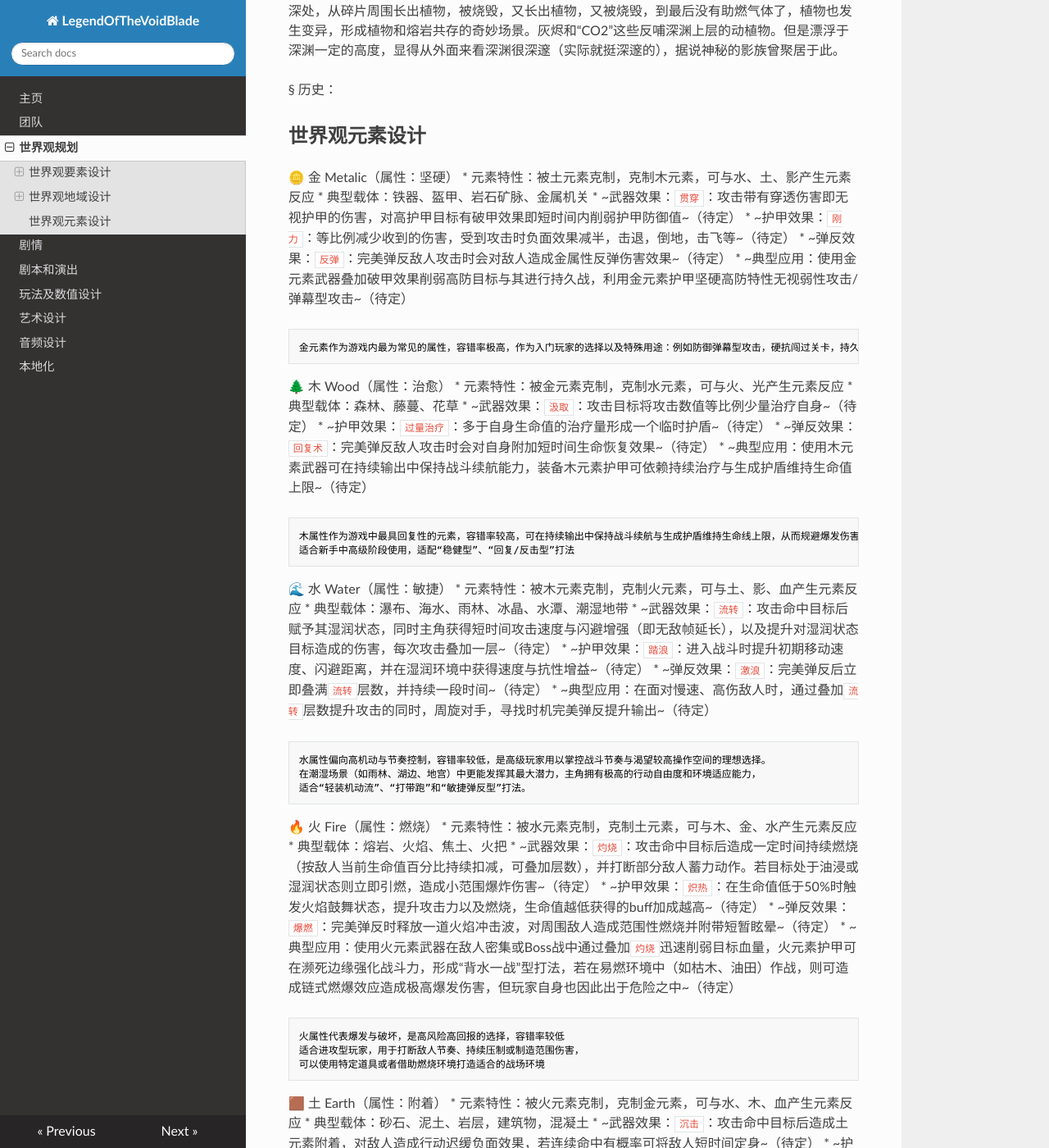
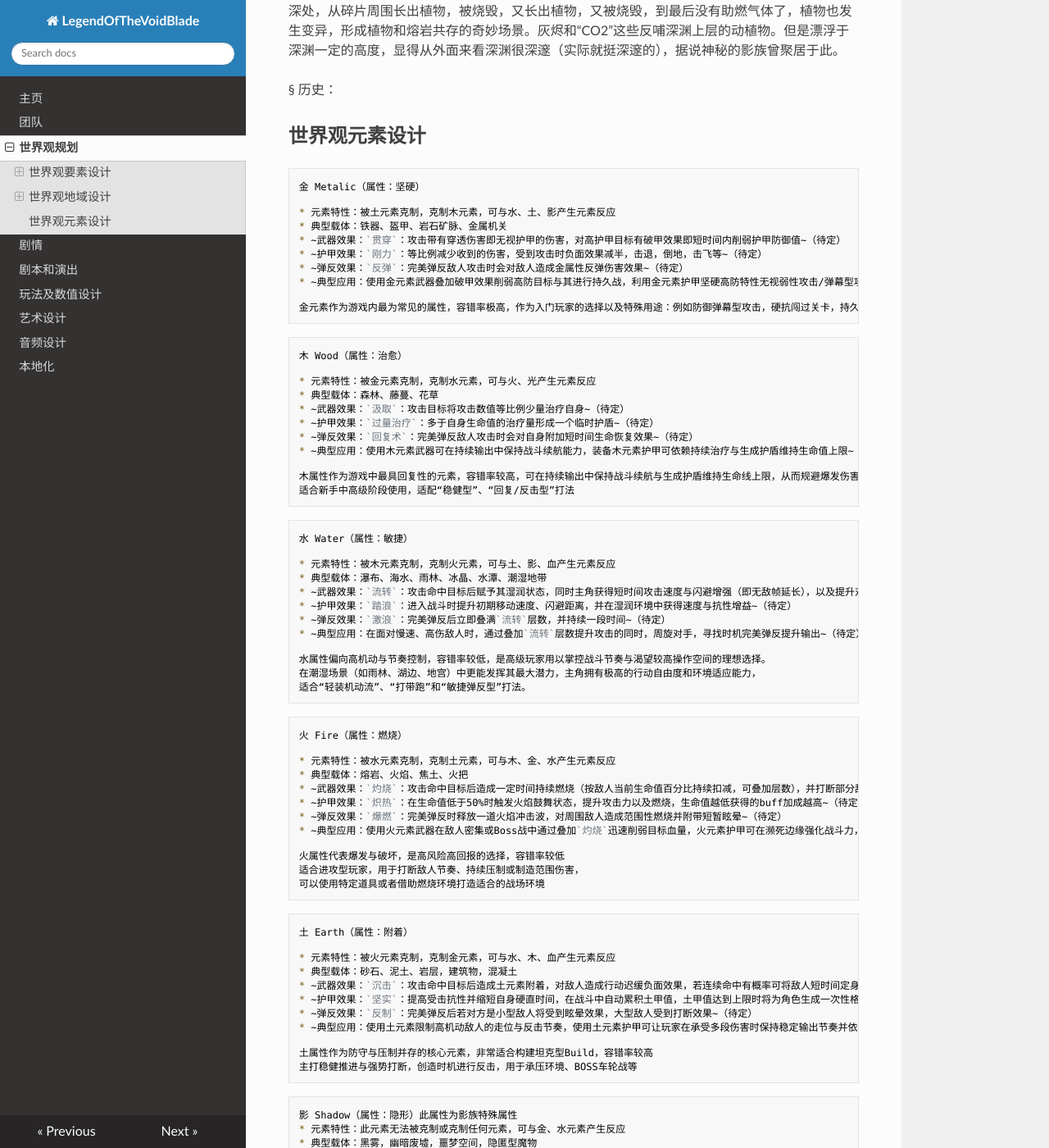
Before and after one commit to PowerForLoveGroup/LegendOfTheVoidBlade, an MkDocs documentation site: the page built from docs/docs/worldview_planning.md, in a window 1280 px wide and 1400 px high, scrolled down 6451 px. Shown: the whole window at 82% size. Built offline with MkDocs 1.6.1, drawn with Linux system fonts in a browser that asks for light colours; nearby versions of some CDN libraries; some of the changed text lies outside the part shown.

Commit message:
Update plan page

````diff
--- a/docs/docs/plot.md
+++ b/docs/docs/plot.md
@@ -36,7 +34,7 @@
 
 一切，正在开始。
 
-## 异世界之始
+# 异世界之始
 
 主角环视四周，仿佛自己来到了一个陌生从未来过的地方，四周阴沉沉的，危机四起的感觉
 他环顾四周，眼前是大片苍灰色的古老石板，天空呈现出不属于现实世界的灰蓝色，建筑的废墟缄默地在视线的两旁展开
@@ -84,7 +82,7 @@
 
 风裹挟着尘埃掠过废墟，那些青色光点此刻看来，像极了无数窥视的眼睛。
 
-## 第一章：初始之境 · 血色荒芜
+# 第一章：初始之境 · 血色荒芜
 
 暗红色的天穹低垂，如同凝固的血幕，笼罩着这片死寂的大地。狂风裹挟着灰烬，在龟裂的土地上翻滚，仿佛连空气都带着腐朽的气息。主角蜷曲着身子跪在这片焦土之上，膝盖早已被滚烫的地表灼得血肉模糊——这里的地壳仍在缓慢蠕动，基底断裂的震颤让岩层尖刺如活物般生长。
 
--- a/docs/docs/worldview_planning.md
+++ b/docs/docs/worldview_planning.md
@@ -172,78 +172,94 @@
 
 ## 世界观元素设计
 
-🪙 金 Metalic（属性：坚硬）
+```
+金 Metalic（属性：坚硬）
+
 * 元素特性：被土元素克制，克制木元素，可与水、土、影产生元素反应
 * 典型载体：铁器、盔甲、岩石矿脉、金属机关
 * ~武器效果：`贯穿`：攻击带有穿透伤害即无视护甲的伤害，对高护甲目标有破甲效果即短时间内削弱护甲防御值~（待定）
 * ~护甲效果：`刚力`：等比例减少收到的伤害，受到攻击时负面效果减半，击退，倒地，击飞等~（待定）
 * ~弹反效果：`反弹`：完美弹反敌人攻击时会对敌人造成金属性反弹伤害效果~（待定）
 * ~典型应用：使用金元素武器叠加破甲效果削弱高防目标与其进行持久战，利用金元素护甲坚硬高防特性无视弱性攻击/弹幕型攻击~（待定）
-```
+
 金元素作为游戏内最为常见的属性，容错率极高，作为入门玩家的选择以及特殊用途：例如防御弹幕型攻击，硬抗闯过关卡，持久战，车轮战等打法
 ```
 
-🌲 木 Wood（属性：治愈）
+```
+木 Wood（属性：治愈）
+
 * 元素特性：被金元素克制，克制水元素，可与火、光产生元素反应
 * 典型载体：森林、藤蔓、花草
 * ~武器效果：`汲取`：攻击目标将攻击数值等比例少量治疗自身~（待定）
 * ~护甲效果：`过量治疗`：多于自身生命值的治疗量形成一个临时护盾~（待定）
 * ~弹反效果：`回复术`：完美弹反敌人攻击时会对自身附加短时间生命恢复效果~（待定）
 * ~典型应用：使用木元素武器可在持续输出中保持战斗续航能力，装备木元素护甲可依赖持续治疗与生成护盾维持生命值上限~（待定）
-```
+
 木属性作为游戏中最具回复性的元素，容错率较高，可在持续输出中保持战斗续航与生成护盾维持生命线上限，从而规避爆发伤害的致命一击。
 适合新手中高级阶段使用，适配“稳健型”、“回复/反击型”打法
 ```
 
-🌊 水 Water（属性：敏捷）
+```
+水 Water（属性：敏捷）
+
 * 元素特性：被木元素克制，克制火元素，可与土、影、血产生元素反应
 * 典型载体：瀑布、海水、雨林、冰晶、水潭、潮湿地带
 * ~武器效果：`流转`：攻击命中目标后赋予其湿润状态，同时主角获得短时间攻击速度与闪避增强（即无敌帧延长），以及提升对湿润状态目标造成的伤害，每次攻击叠加一层~（待定）
 * ~护甲效果：`踏浪`：进入战斗时提升初期移动速度、闪避距离，并在湿润环境中获得速度与抗性增益~（待定）
 * ~弹反效果：`激浪`：完美弹反后立即叠满`流转`层数，并持续一段时间~（待定）
 * ~典型应用：在面对慢速、高伤敌人时，通过叠加`流转`层数提升攻击的同时，周旋对手，寻找时机完美弹反提升输出~（待定）
-```
+
 水属性偏向高机动与节奏控制，容错率较低，是高级玩家用以掌控战斗节奏与渴望较高操作空间的理想选择。
 在潮湿场景（如雨林、湖边、地宫）中更能发挥其最大潜力，主角拥有极高的行动自由度和环境适应能力，
 适合“轻装机动流”、“打带跑”和“敏捷弹反型”打法。
 ```
 
-🔥 火 Fire（属性：燃烧）
+```
+火 Fire（属性：燃烧）
+
 * 元素特性：被水元素克制，克制土元素，可与木、金、水产生元素反应
 * 典型载体：熔岩、火焰、焦土、火把
 * ~武器效果：`灼烧`：攻击命中目标后造成一定时间持续燃烧（按敌人当前生命值百分比持续扣减，可叠加层数），并打断部分敌人蓄力动作。若目标处于油浸或湿润状态则立即引燃，造成小范围爆炸伤害~（待定）
 * ~护甲效果：`炽热`：在生命值低于50%时触发火焰鼓舞状态，提升攻击力以及燃烧，生命值越低获得的buff加成越高~（待定）
 * ~弹反效果：`爆燃`：完美弹反时释放一道火焰冲击波，对周围敌人造成范围性燃烧并附带短暂眩晕~（待定）
 * ~典型应用：使用火元素武器在敌人密集或Boss战中通过叠加`灼烧`迅速削弱目标血量，火元素护甲可在濒死边缘强化战斗力，形成“背水一战”型打法，若在易燃环境中（如枯木、油田）作战，则可造成链式燃爆效应造成极高爆发伤害，但玩家自身也因此出于危险之中~（待定）
-```
+
 火属性代表爆发与破坏，是高风险高回报的选择，容错率较低
 适合进攻型玩家，用于打断敌人节奏、持续压制或制造范围伤害，
 可以使用特定道具或者借助燃烧环境打造适合的战场环境
 ```
 
-🟫 土 Earth（属性：附着）
+```
+土 Earth（属性：附着）
+
 * 元素特性：被火元素克制，克制金元素，可与水、木、血产生元素反应
 * 典型载体：砂石、泥土、岩层，建筑物，混凝土
 * ~武器效果：`沉击`：攻击命中目标后造成土元素附着，对敌人造成行动迟缓负面效果，若连续命中有概率可将敌人短时间定身~（待定）
 * ~护甲效果：`坚实`：提高受击抗性并缩短自身硬直时间，在战斗中自动累积土甲值，土甲值达到上限时将为角色生成一次性格挡护盾~（待定）
 * ~弹反效果：`反制`：完美弹反后若对方是小型敌人将受到眩晕效果，大型敌人受到打断效果~（待定）
 * ~典型应用：使用土元素限制高机动敌人的走位与反击节奏，使用土元素护甲可让玩家在承受多段伤害时保持稳定输出节奏并依靠格挡护盾规避关键伤害~（待定）
-```
+
 土属性作为防守与压制并存的核心元素，非常适合构建坦克型Build，容错率较高
 主打稳健推进与强势打断，创造时机进行反击，用于承压环境、BOSS车轮战等
 ```
 
-🌑 影 Shadow（属性：隐形）此属性为影族特殊属性
+```
+影 Shadow（属性：隐形）此属性为影族特殊属性
 * 元素特性：此元素无法被克制或克制任何元素，可与金、水元素产生反应
 * 典型载体：黑雾，幽暗废墟，噩梦空间，隐匿型魔物
 * ~武器效果：`蚀刃`：攻击命中敌人后施加影蚀状态，缓慢侵蚀其护甲值并造成精神干扰，处于潜行状态的第一次攻击必定暴击~（待定）
 * ~护甲效果：`潜行`：在非战斗状态下进入潜行状态（敌人识别距离降低），身体处于半透明状态~（待定）
 * ~弹反效果：`暗击`：完美弹反后角色瞬间隐身一小段时间并进入潜行状态~（待定）
+```
 
-✨ 以太 Ether（属性：灵能）
+```
+以太 Ether（属性：灵能）
 * 元素特性：此元素无法被克制或克制任何元素，也无法产生任何元素反应，处于系统外的独立能量，是对现有元素体系的绝对中立与否定
 * 典型载体：灵能使，主角内在意志投影，最终BOSS
+```
 
-🩸 血 Blood（属性：渴求）此属性为血魔族特殊属性
+```
+血 Blood（属性：渴求）此属性为血魔族特殊属性
 * 元素特性：此元素为血魔族专属的隐藏元素，常见于古老文明中被封印的血月怪物身上，仅出现在特殊区域
 * 典型载体：血魔战士、血祭法师、献祭主教、血月BOSS
+```
````
Also changed, not shown: other parts of docs/docs/plot.md (+1 -3 lines), docs/docs/index.md (+1 -1 lines), docs/docs/script_and_performances.md (+1 -1 lines).
